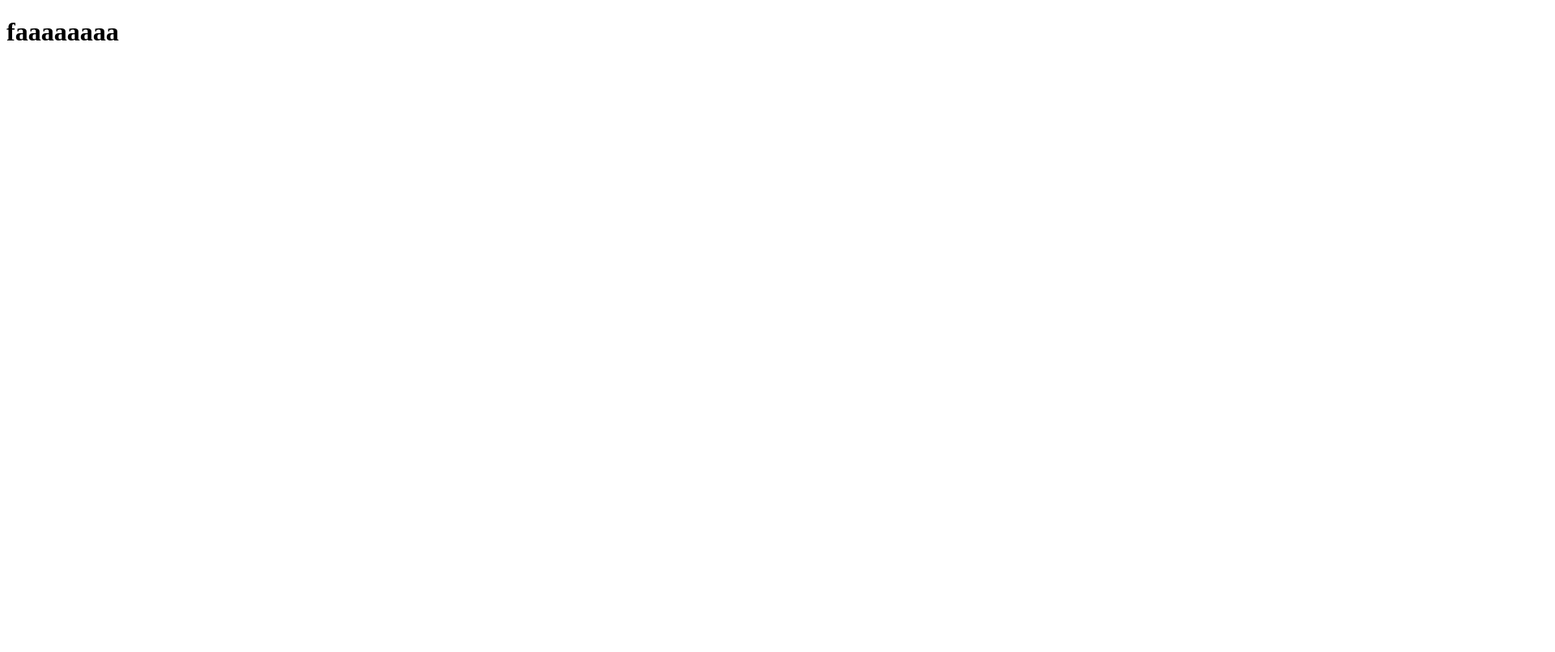
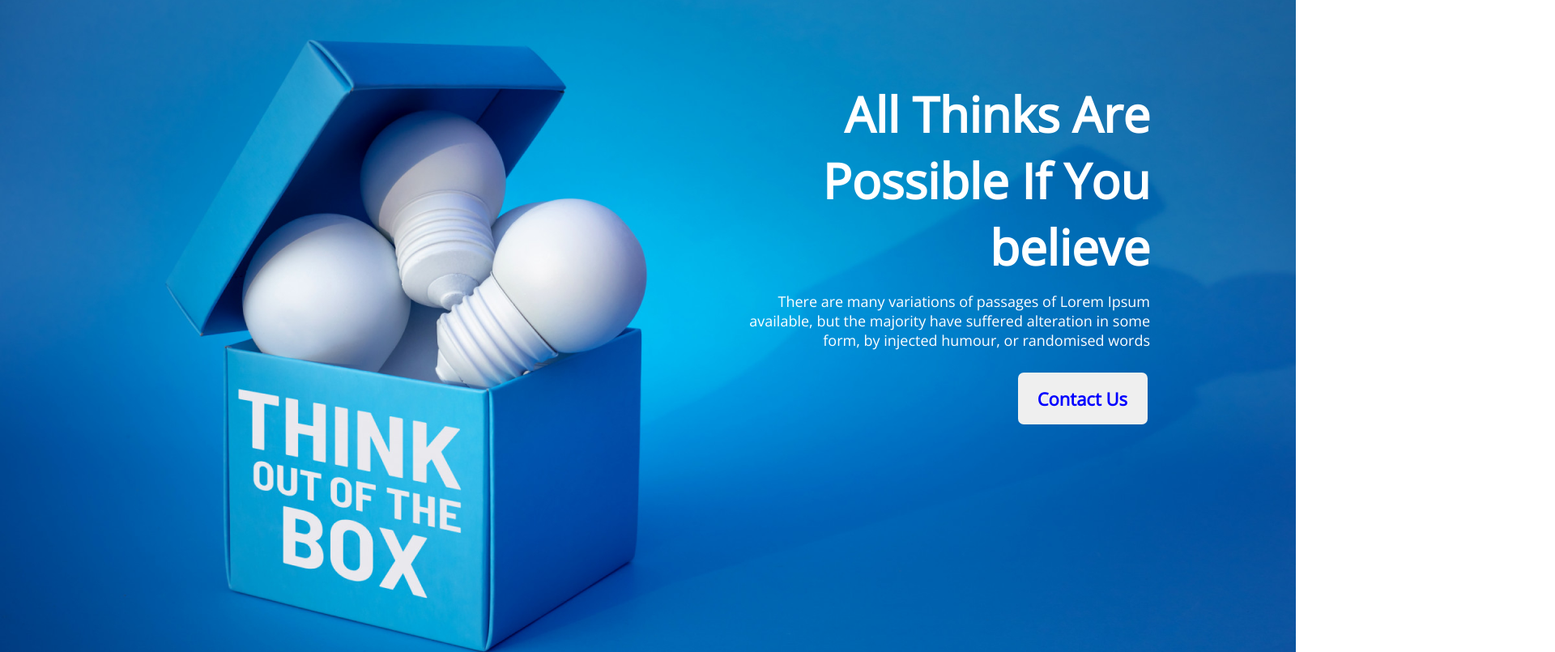
Before and after one commit to abdur-rahman-rubel/my-first-assignment, a plain HTML site: page index.html in a window 1280 px wide. Shown: the top 805 px of the page at 81% size, 1920 px wide, since content can reach past the window. Drawn offline with nearby package versions, Linux system fonts and the light colour scheme.

Commit message:
banner-section

```diff
--- a/index.html
+++ b/index.html
@@ -5,8 +5,18 @@
     <meta http-equiv="X-UA-Compatible" content="IE=edge">
     <meta name="viewport" content="width=device-width, initial-scale=1.0">
     <title>First Assignment</title>
+    <link rel="preconnect" href="https://fonts.googleapis.com">
+<link rel="preconnect" href="https://fonts.gstatic.com" crossorigin>
+<link href="https://fonts.googleapis.com/css2?family=Open+Sans&display=swap" rel="stylesheet">
+    <link rel="stylesheet" href="styles/style.css">
 </head>
 <body>
-    <h1>faaaaaaaa</h1>
+    <header class="banner">
+        <h1 class="main-heading">All Thinks Are Possible If You believe</h1>
+        <p class="banner-des">There are many variations of passages of Lorem Ipsum available, but the majority have suffered alteration in some form, by injected humour, or randomised words</p>
+        <button class="contact-btn">Contact Us</button>
+
+
+    </header>
 </body>
 </html>
--- /dev/null
+++ b/styles/style.css
@@ -0,0 +1,45 @@
+*{
+    font-family: 'Open Sans', sans-serif;
+    margin: 0;
+    padding: 0;
+}
+.banner{
+    padding-left: 900px;
+    padding-top: 100px;
+    margin:0;
+    background-repeat: no-repeat;
+    background-image: url('../images/banner/banner3.png');
+    background: size 100px;%;
+    width: 1800px;
+    height: 800px;
+}
+.main-heading{
+    color: white;
+    margin-bottom: 30px;
+    font-weight: 750;
+    font-size: 60px;
+    text-align: right;
+    width: 520px;
+    height: 230px;
+}
+
+.banner-des{
+    color: white;
+    margin-bottom: 30px;
+    font-size: 18px;
+    width: 520px;
+    height: 70px;
+    text-align: right;
+}
+.contact-btn{
+    margin-left: 357px;
+    font-size: 22px;
+    font-weight: 600;
+    color: blue;
+    border-style: none;
+    border-radius: 7px;
+    padding-right: 25px;
+    width: 160px;
+    height: 64px;
+    text-align: right;
+}
```
